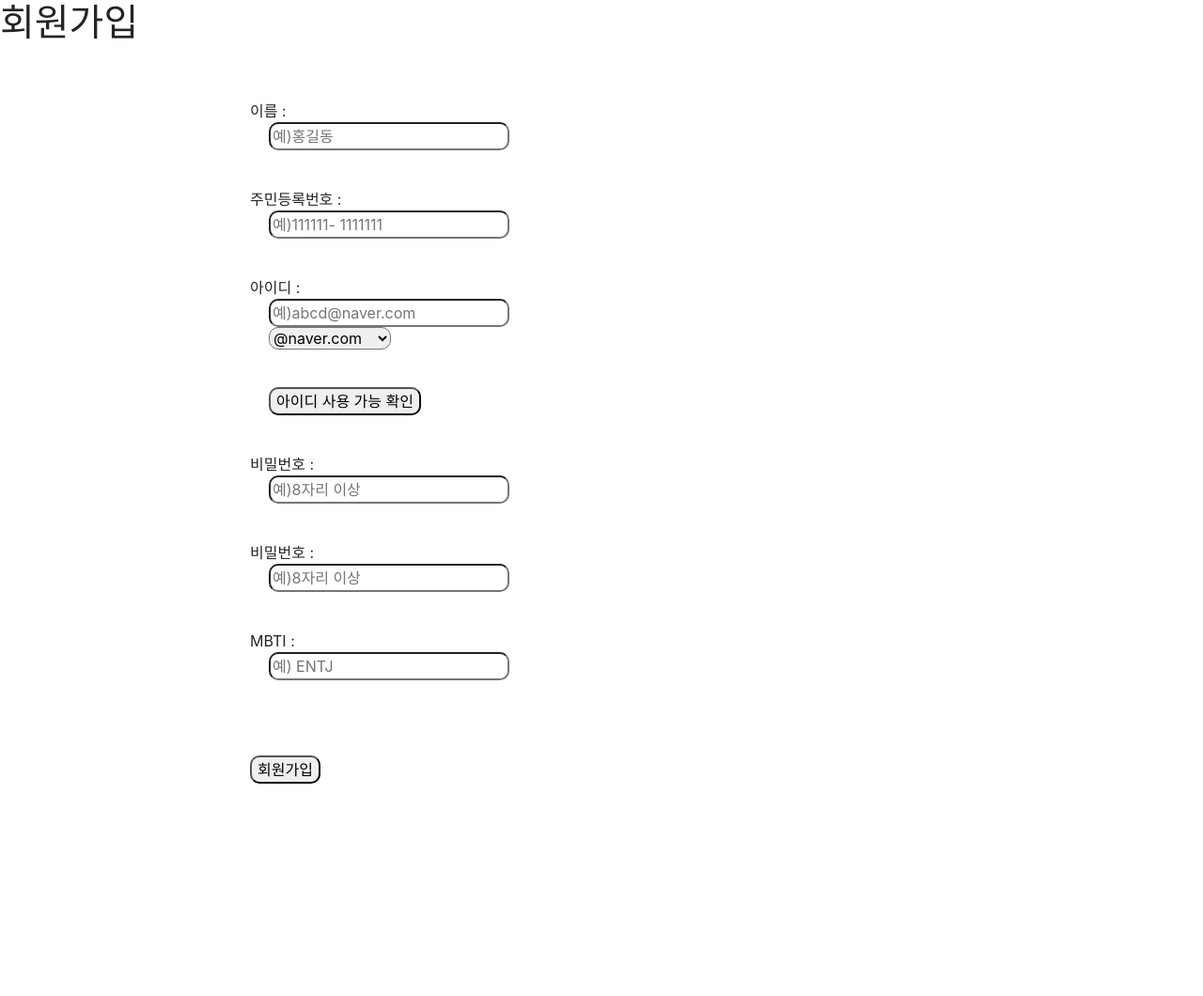
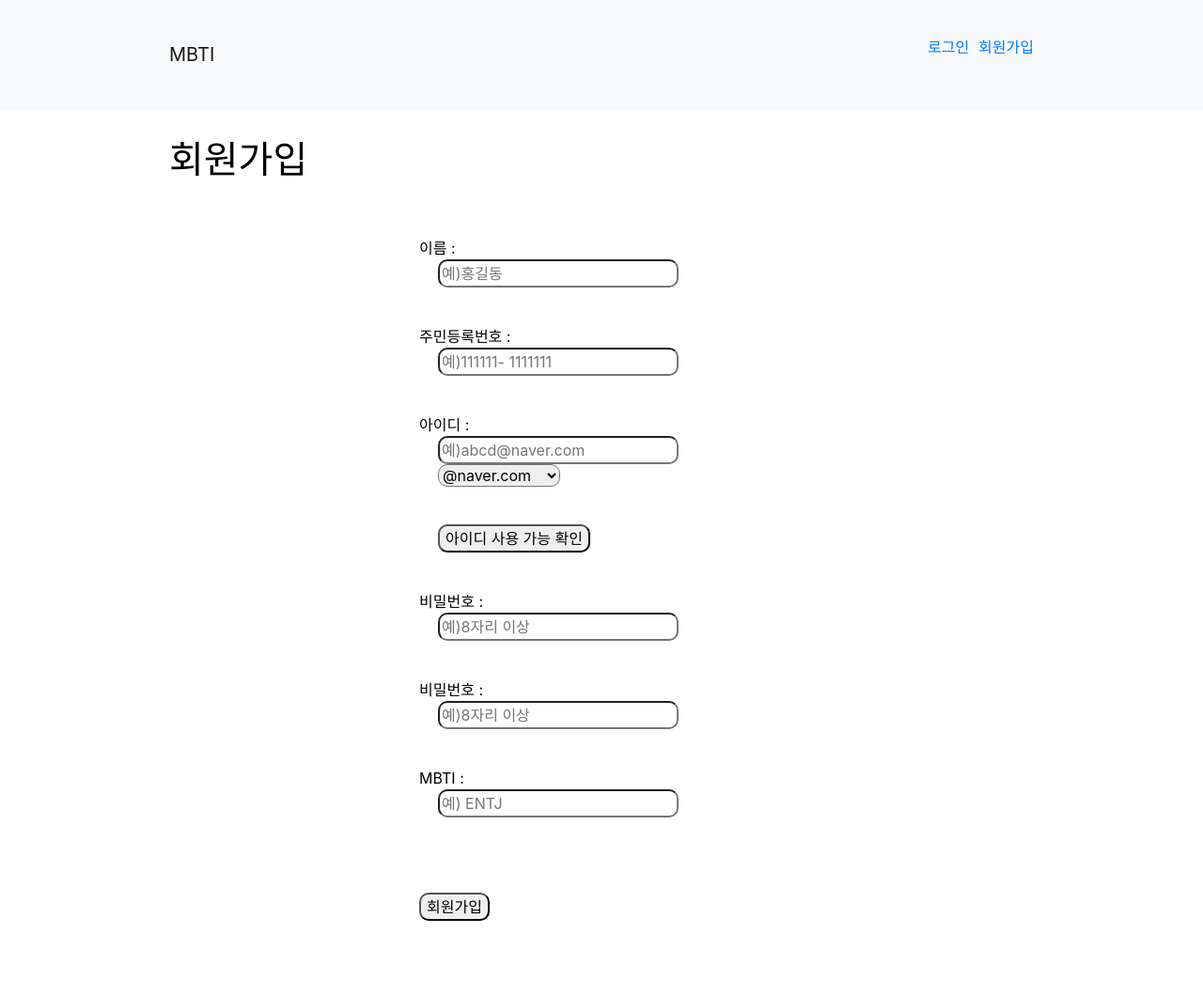
Before and after one commit to HyoJinKin/MBTI-Party, a Flask app: page /register in a window 1280 px wide. Shown: the whole page at 94% size. Before the commit the page ends 834 px from the top, so only its background shows below. Run offline with Flask 2, Linux system fonts and the light colour scheme; some libraries are stand-ins or nearby versions.

Commit message:
register.html 양식 수정

```diff
--- a/templates/register.html
+++ b/templates/register.html
@@ -33,13 +33,31 @@
             crossorigin="anonymous"></script>
 
     <!--    Css, js 파일을 사용하기 위함-->
-    <link rel="stylesheet" href="{{url_for('static', filename='register.css')}}">
+    <link rel="stylesheet" href="../static/common.css">
+    <link rel="stylesheet" href="../static/register.css">
     <script src="../static/register.js"></script>
-
-
 </head>
 <body>
-<div class="content">
+
+<div class="body__container">
+    <nav class="section section--nav navbar navbar-expand-lg navbar-light bg-light">
+        <div class="inner">
+            <a class="navbar-brand float--left" href="/">MBTI</a>
+            <div class="navbar-menu-group collapse navbar-collapse float--right">
+                <ul class="navbar-nav mr-auto">
+                    <li class="nav-item">
+                        <a href="/login">로그인</a>
+                    </li>
+                    <li class="nav-item">
+                        <a href="/register">회원가입</a>
+                    </li>
+                </ul>
+            </div>
+        </div>
+    </nav>
+
+    <section class="section section--join-form">
+        <div class="inner">
             <div id="header">
                 <h1>회원가입</h1>
             </div>
@@ -108,6 +126,12 @@
 
                 <button onclick="idCheckFirst()">회원가입</button>
             </div>
+        </div>
+    </section>
+</div>
+
+<div class="content">
+
 
 </div>
 </body>
```
Lines whose indentation alone changed are shown as unchanged.
